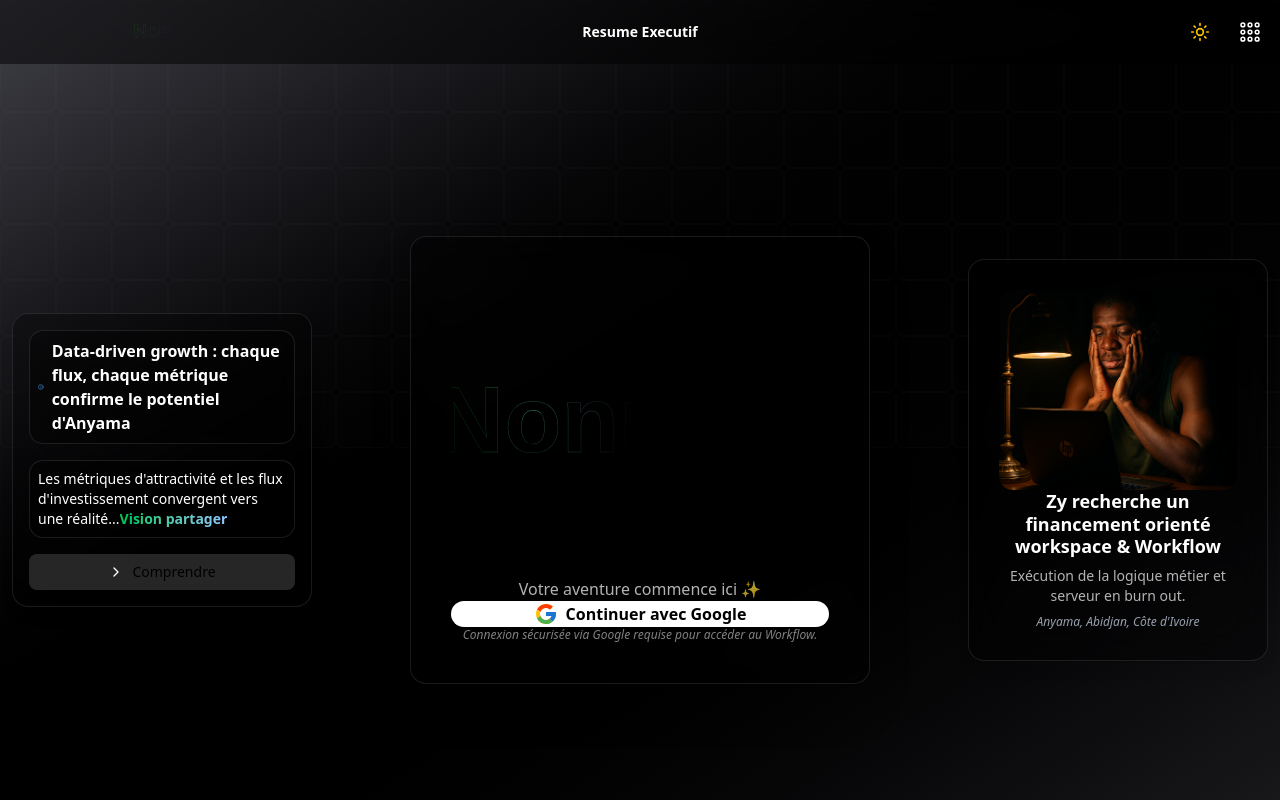
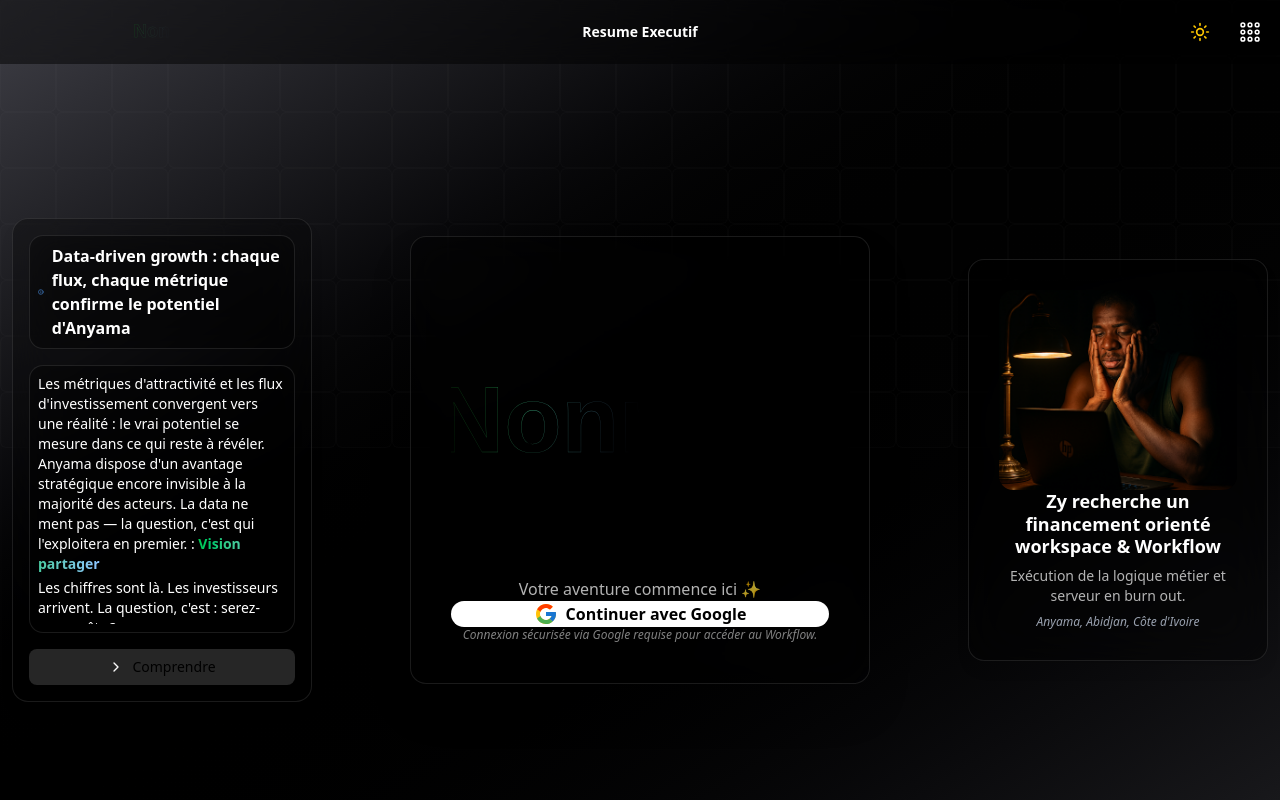
Before and after one commit to nonnzy7even7iete/nonnzytransformiumfullstackbundel, a Next.js app: page / in a window 1280 px wide. Built offline with nearby package versions, Linux system fonts and the light colour scheme; no server answers.

Commit message:
Zy Bulding workflow

```diff
--- a/src/app/page.tsx
+++ b/src/app/page.tsx
@@ -10,7 +10,7 @@ import { TextHoverEffect } from "@/components/ui/TextHoverEffect";
 import SideCard from "@/components/SideCard";
 import DataCard from "@/components/DataCard";
 import { Info } from "lucide-react";
-import Navbar from "@/components/NavbarFront";
+import Navbar from "@/components/NavbarFront"; // ← import de la navbar
 
 export default function HomePage() {
   const { data: session, status } = useSession();
@@ -24,6 +24,7 @@ export default function HomePage() {
 
   return (
     <>
+      {/* Navbar fixée */}
       <Navbar />
 
       <main
@@ -45,9 +46,9 @@ w-full md:w-[460px] max-w-[90vw] min-w-[300px]"
           {/* Bloc de connexion */}
           <div
             className="w-full p-10 backdrop-blur-xl border rounded-2xl shadow-2xl min-w-[300px]
-            bg-white/60 border-black/5
-            dark:bg-black/40 dark:border-white/10"
+            bg-white/60 border-black/5 dark:bg-black/40 dark:border-white/10"
           >
+            {/* Titre remplacé par TextHoverEffect agrandi */}
             <TextHoverEffect
               text="Nonnzytr"
               duration={0.6}
@@ -67,10 +68,9 @@ w-full md:w-[460px] max-w-[90vw] min-w-[300px]"
             <button
               onClick={() => signIn("google", { callbackUrl: "/dashboard" })}
               className="w-full py-3 flex items-center justify-center gap-2
-              bg-zinc-900 text-white dark:bg-white dark:text-black
-              font-semibold rounded-xl shadow-md
-              hover:shadow-xl hover:scale-105 active:scale-95
-              transition-all duration-300 mb-6"
+bg-zinc-900 text-white dark:bg-white dark:text-black font-semibold rounded-xl shadow-md
+hover:shadow-xl hover:scale-105 active:scale-95
+transition-all duration-300 mb-6"
             >
               <FcGoogle className="text-2xl" />
               Continuer avec Google
@@ -92,7 +92,7 @@ flex justify-center md:justify-start w-full md:w-auto min-w-[300px]"
             height={270}
             title={
               <div className="flex items-center justify-center gap-2 text-zinc-900 dark:text-white">
-                <Info className="w-4 h-4 text-blue-500 dark:text-blue-400" />
+                <Info className="w-4 h-4 text-blue-600 dark:text-blue-400" />
                 <span className="font-semibold">
                   Data-driven growth : chaque flux, chaque métrique confirme le
                   potentiel d'Anyama
@@ -103,22 +103,43 @@ flex justify-center md:justify-start w-full md:w-auto min-w-[300px]"
               <div className="flex flex-col gap-1 text-zinc-700 dark:text-white text-sm overflow-auto max-h-[200px] md:max-h-[250px]">
                 <p>
                   Les métriques d'attractivité et les flux d'investissement
-                  convergent vers une réalité...
-                  <span className="bg-gradient-to-r from-green-600 to-blue-500 dark:from-green-500 dark:to-blue-300 bg-clip-text text-transparent font-semibold">
+                  convergent vers une réalité : le vrai potentiel se mesure dans
+                  ce qui reste à révéler. Anyama dispose d'un avantage
+                  stratégique encore invisible à la majorité des acteurs. La
+                  data ne ment pas — la question, c'est qui l'exploitera en
+                  premier. :{" "}
+                  <span className="bg-gradient-to-r from-green-600 to-blue-600 dark:from-green-500 dark:to-blue-300 bg-clip-text text-transparent font-semibold">
                     Vision partager
                   </span>
                 </p>
-                {/* ... reste du contenu identique ... */}
+                <p>
+                  Les chiffres sont là. Les investisseurs arrivent. La question,
+                  c'est : serez-vous prêts ?
+                </p>
+                <p>
+                  Votre commune entre dans une zone d'attractivité stratégique:
+                  <span className="bg-gradient-to-r from-green-600 to-blue-600 dark:from-green-500 dark:to-blue-300 bg-clip-text text-transparent font-semibold">
+                    Sans insights, chaque décision est un pari perdu d'avance.
+                  </span>
+                </p>
               </div>
             }
             buttonContent={
-              <span className="text-sm font-medium text-white dark:text-black">
+              <span className="text-sm font-medium text-zinc-900 dark:text-black">
                 Comprendre
               </span>
             }
             modalContent={
               <div className="flex flex-col gap-2 text-zinc-800 dark:text-white text-sm overflow-auto max-h-[400px] md:max-h-[450px]">
-                {/* ... reste du contenu identique ... */}
+                <p>
+                  Potentiel latent détecté : chaque flux, chaque indicateur
+                  montre que votre territoire est sous-évalué.
+                </p>
+                <p>
+                  La donnée est le premier moteur de croissance du XXIᵉ
+                  siècle...
+                  {/* ... reste du texte identique ... */}
+                </p>
               </div>
             }
           />
```
